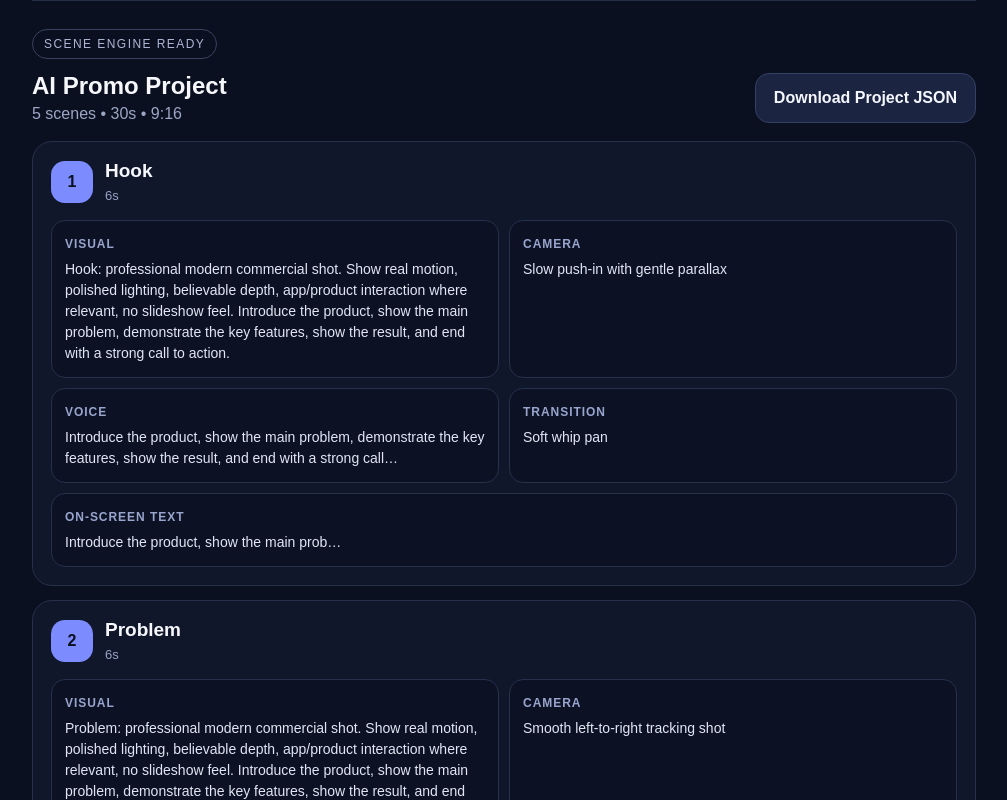
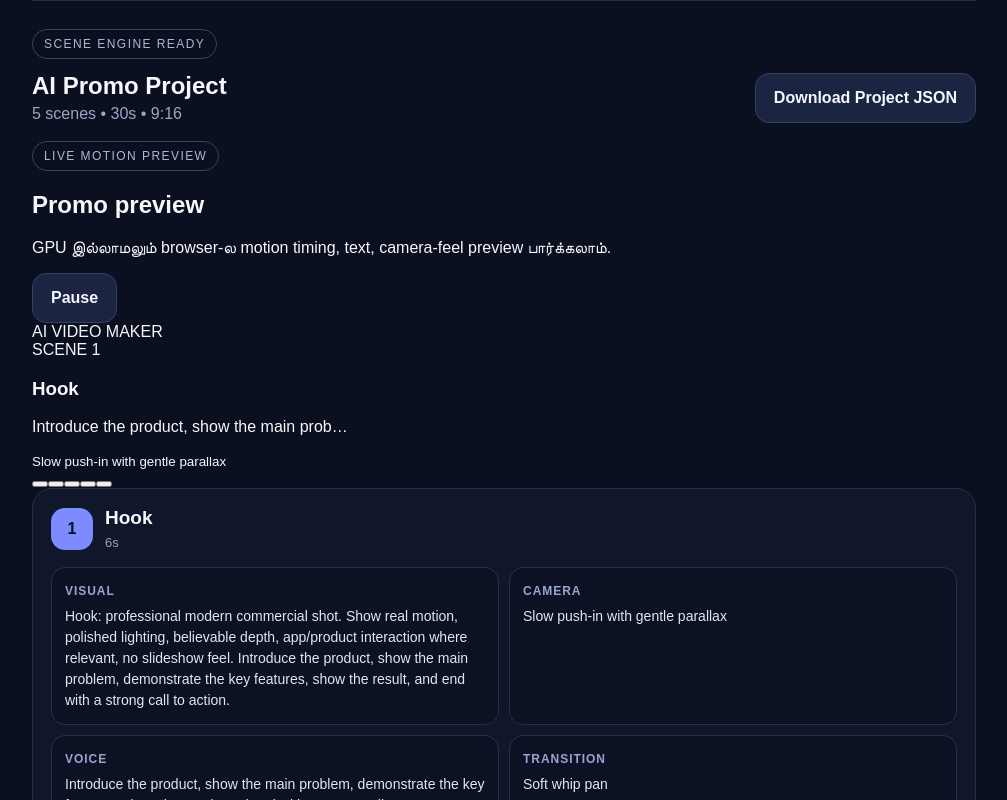
Before and after one commit to dkdilip3384-stack/ai-video-maker, a Next.js app: page / in a window 1280 px wide. Both pictures are taken after a click on the button "Build Scene Plan". Shown: the part 1151-1951 px from the top of the page, without its empty margins (136-1143 px from the left). Built offline with nearby package versions, Linux system fonts and the light colour scheme.

Commit message:
Show live animated promo preview in browser

```diff
--- a/app/page.tsx
+++ b/app/page.tsx
@@ -1,6 +1,7 @@
 'use client';
 
 import { ChangeEvent, useMemo, useState } from 'react';
+import PromoPreview from '../components/PromoPreview';
 import { buildStoryboard, StoryboardProject, VideoMode } from '../lib/storyboard';
 
 type GenerationState = {
@@ -96,9 +97,7 @@ export default function HomePage() {
         body: JSON.stringify({ fileName: file.name, projectId }),
       });
       const signed = await signResponse.json();
-      if (!signResponse.ok) {
-        throw new Error(signed?.error || 'Unable to prepare asset upload.');
-      }
+      if (!signResponse.ok) throw new Error(signed?.error || 'Unable to prepare asset upload.');
 
       const uploadResponse = await fetch(signed.uploadUrl, {
         method: 'PUT',
@@ -110,13 +109,7 @@ export default function HomePage() {
         throw new Error(`Asset upload failed: ${uploadResponse.status} ${text.slice(0, 180)}`);
       }
 
-      completed.push({
-        name: file.name,
-        type: file.type,
-        size: file.size,
-        url: signed.publicUrl,
-        path: signed.path,
-      });
+      completed.push({ name: file.name, type: file.type, size: file.size, url: signed.publicUrl, path: signed.path });
     }
 
     setUploadedAssets(completed);
@@ -128,54 +121,30 @@ export default function HomePage() {
       await wait(5000);
       const response = await fetch(`/api/video/status?jobId=${encodeURIComponent(jobId)}`, { cache: 'no-store' });
       const job = (await response.json()) as ProviderJob;
-
-      if (!response.ok && job.status !== 'not_configured') {
-        throw new Error(job.error || 'Unable to read generation status.');
-      }
+      if (!response.ok && job.status !== 'not_configured') throw new Error(job.error || 'Unable to read generation status.');
 
       const progress = Math.max(0, Math.min(100, job.progress || 0));
       if (job.status === 'completed') {
-        setGeneration({
-          loading: false,
-          message: 'Moving video generated successfully.',
-          jobId,
-          progress: 100,
-          outputUrl: job.outputUrl,
-        });
+        setGeneration({ loading: false, message: 'Moving video generated successfully.', jobId, progress: 100, outputUrl: job.outputUrl });
         return;
       }
-
       if (job.status === 'failed' || job.status === 'not_configured') {
-        setGeneration({
-          loading: false,
-          message: job.error || (job.status === 'not_configured' ? 'GPU video provider is not connected yet.' : 'Generation failed.'),
-          jobId,
-          progress,
-        });
+        setGeneration({ loading: false, message: job.error || (job.status === 'not_configured' ? 'GPU video provider is not connected yet.' : 'Generation failed.'), jobId, progress });
         return;
       }
-
-      setGeneration({
-        loading: true,
-        message: job.status === 'queued' ? 'Waiting for GPU…' : `Generating full video… ${progress}%`,
-        jobId,
-        progress,
-      });
+      setGeneration({ loading: true, message: job.status === 'queued' ? 'Waiting for GPU…' : `Generating full video… ${progress}%`, jobId, progress });
     }
-
     setGeneration({ loading: false, message: 'Generation is still running. Try checking the job again later.', jobId });
   }
 
   async function generateMovingVideo() {
     if (!project) return;
     setGeneration({ loading: true, message: 'Preparing project…', progress: 0 });
-
     const projectId = `project-${Date.now()}`;
 
     try {
       const remoteAssets = await uploadSelectedAssets(projectId);
       const assetUrls = remoteAssets.map((item) => item.url);
-
       const providerProject = {
         id: projectId,
         mode: project.mode,
@@ -201,14 +170,11 @@ export default function HomePage() {
         body: JSON.stringify({ project: providerProject }),
       });
       const data = (await response.json()) as ProviderJob;
-
       if (!response.ok) {
         const providerMissing = data?.status === 'not_configured' || response.status === 503;
         setGeneration({
           loading: false,
-          message: providerMissing
-            ? 'Video engine connection is ready in the app, but the GPU video provider is not connected yet.'
-            : data?.error || 'Video generation could not start.',
+          message: providerMissing ? 'Video engine connection is ready in the app, but the GPU video provider is not connected yet.' : data?.error || 'Video generation could not start.',
           jobId: data?.id,
           progress: data?.progress || 0,
         });
@@ -218,160 +184,46 @@ export default function HomePage() {
       setGeneration({ loading: true, message: 'GPU job queued…', jobId: data.id, progress: Math.max(15, data.progress || 0) });
       await pollJob(data.id);
     } catch (error) {
-      setGeneration({
-        loading: false,
-        message: error instanceof Error ? error.message : 'Video generation could not start.',
-      });
+      setGeneration({ loading: false, message: error instanceof Error ? error.message : 'Video generation could not start.' });
     }
   }
 
   return (
     <main className="shell">
       <section className="hero">
-        <div className="badge">AI VIDEO MAKER • BUILD 04</div>
+        <div className="badge">AI VIDEO MAKER • BUILD 05</div>
         <h1>Story to real moving video</h1>
-        <p>
-          Build a proper motion-video project from your story, logo, app screens and references.
-          The goal is cinematic motion and professional promo editing — not a photo slideshow.
-        </p>
+        <p>Build a proper motion-video project from your story, logo, app screens and references. The goal is cinematic motion and professional promo editing — not a photo slideshow.</p>
       </section>
 
       <section className="modeGrid">
-        <button className={mode === 'promo' ? 'mode active' : 'mode'} onClick={() => setMode('promo')}>
-          <span className="modeTitle">Promo Mode</span>
-          <span>Logo + screens + features → animated commercial</span>
-        </button>
-        <button className={mode === 'film' ? 'mode active' : 'mode'} onClick={() => setMode('film')}>
-          <span className="modeTitle">AI Film Mode</span>
-          <span>Story → cinematic scenes + voice + subtitles + music</span>
-        </button>
+        <button className={mode === 'promo' ? 'mode active' : 'mode'} onClick={() => setMode('promo')}><span className="modeTitle">Promo Mode</span><span>Logo + screens + features → animated commercial</span></button>
+        <button className={mode === 'film' ? 'mode active' : 'mode'} onClick={() => setMode('film')}><span className="modeTitle">AI Film Mode</span><span>Story → cinematic scenes + voice + subtitles + music</span></button>
       </section>
 
       <section className="panel">
-        <label>
-          Story / Prompt
-          <textarea
-            value={prompt}
-            onChange={(e) => setPrompt(e.target.value)}
-            placeholder={
-              mode === 'promo'
-                ? 'Example: Create a 30-second Tamil promo for Z-KANAKKU. Start with roommates confused about expenses, reveal the app, show adding an expense, balances and settlement, then end with the logo.'
-                : 'Example: A delivery rider finishes a long rainy day. He reaches home tired, sees his mother waiting, and gives her the medicine he bought on the way.'
-            }
-          />
-        </label>
-
+        <label>Story / Prompt<textarea value={prompt} onChange={(e) => setPrompt(e.target.value)} placeholder={mode === 'promo' ? 'Example: Create a 30-second Tamil promo for Z-KANAKKU. Start with roommates confused about expenses, reveal the app, show adding an expense, balances and settlement, then end with the logo.' : 'Example: A delivery rider finishes a long rainy day. He reaches home tired, sees his mother waiting, and gives her the medicine he bought on the way.'} /></label>
         <div className="threeCol">
-          <label>
-            Language
-            <select value={language} onChange={(e) => setLanguage(e.target.value)}>
-              <option value="ta">Tamil</option>
-              <option value="en">English</option>
-              <option value="mix">Tamil + English</option>
-            </select>
-          </label>
-          <label>
-            Format
-            <select value={format} onChange={(e) => setFormat(e.target.value)}>
-              <option>9:16</option>
-              <option>16:9</option>
-              <option>1:1</option>
-            </select>
-          </label>
-          <label>
-            Duration
-            <select value={duration} onChange={(e) => setDuration(Number(e.target.value))}>
-              <option value={15}>15 sec</option>
-              <option value={30}>30 sec</option>
-              <option value={45}>45 sec</option>
-              <option value={60}>60 sec</option>
-            </select>
-          </label>
+          <label>Language<select value={language} onChange={(e) => setLanguage(e.target.value)}><option value="ta">Tamil</option><option value="en">English</option><option value="mix">Tamil + English</option></select></label>
+          <label>Format<select value={format} onChange={(e) => setFormat(e.target.value)}><option>9:16</option><option>16:9</option><option>1:1</option></select></label>
+          <label>Duration<select value={duration} onChange={(e) => setDuration(Number(e.target.value))}><option value={15}>15 sec</option><option value={30}>30 sec</option><option value={45}>45 sec</option><option value={60}>60 sec</option></select></label>
         </div>
-
-        <label>
-          Assets
-          <input type="file" multiple accept="image/*,video/*" onChange={handleFiles} />
-          <small>{assetSummary}. Add logo, screenshots, screen recordings, character references or source clips.</small>
-        </label>
-
-        {assets.length > 0 && (
-          <div className="assetList">
-            {assets.map((file) => {
-              const uploaded = uploadedAssets.some((item) => item.name === file.name && item.size === file.size);
-              return (
-                <div className="assetChip" key={`${file.name}-${file.size}`}>
-                  <span>{uploaded ? 'UPLOADED' : file.type.startsWith('video/') ? 'VIDEO' : 'IMAGE'}</span>
-                  {file.name}
-                </div>
-              );
-            })}
-          </div>
-        )}
-
-        <button className="primary" type="button" onClick={generateProject}>
-          Build Scene Plan
-        </button>
+        <label>Assets<input type="file" multiple accept="image/*,video/*" onChange={handleFiles} /><small>{assetSummary}. Add logo, screenshots, screen recordings, character references or source clips.</small></label>
+        {assets.length > 0 && <div className="assetList">{assets.map((file) => { const uploaded = uploadedAssets.some((item) => item.name === file.name && item.size === file.size); return <div className="assetChip" key={`${file.name}-${file.size}`}><span>{uploaded ? 'UPLOADED' : file.type.startsWith('video/') ? 'VIDEO' : 'IMAGE'}</span>{file.name}</div>; })}</div>}
+        <button className="primary" type="button" onClick={generateProject}>Build Scene Plan</button>
       </section>
 
-      <section className="flow">
-        <h2>Automatic pipeline</h2>
-        <div className="steps">
-          {['Understand story', 'Build scenes', 'Generate motion clips', 'Add voice & subtitles', 'Render final MP4'].map((item, i) => (
-            <div className={`step ${i < 2 ? 'done' : ''}`} key={item}>
-              <span>{i + 1}</span>
-              <p>{item}</p>
-            </div>
-          ))}
-        </div>
-      </section>
+      <section className="flow"><h2>Automatic pipeline</h2><div className="steps">{['Understand story', 'Build scenes', 'Generate motion clips', 'Add voice & subtitles', 'Render final MP4'].map((item, i) => <div className={`step ${i < 2 ? 'done' : ''}`} key={item}><span>{i + 1}</span><p>{item}</p></div>)}</div></section>
 
       {project && (
         <section className="storyboard" id="storyboard">
-          <div className="storyHeader">
-            <div>
-              <div className="badge">SCENE ENGINE READY</div>
-              <h2>{project.title}</h2>
-              <p>{project.scenes.length} scenes • {project.totalDuration}s • {project.format}</p>
-            </div>
-            <button className="secondary" onClick={downloadProject}>Download Project JSON</button>
-          </div>
+          <div className="storyHeader"><div><div className="badge">SCENE ENGINE READY</div><h2>{project.title}</h2><p>{project.scenes.length} scenes • {project.totalDuration}s • {project.format}</p></div><button className="secondary" onClick={downloadProject}>Download Project JSON</button></div>
 
-          <div className="timeline">
-            {project.scenes.map((scene) => (
-              <article className="sceneCard" key={scene.id}>
-                <div className="sceneTop">
-                  <div className="sceneNumber">{scene.order}</div>
-                  <div>
-                    <h3>{scene.title}</h3>
-                    <span>{scene.duration}s</span>
-                  </div>
-                </div>
-                <div className="sceneGrid">
-                  <div><b>Visual</b><p>{scene.visualPrompt}</p></div>
-                  <div><b>Camera</b><p>{scene.camera}</p></div>
-                  <div><b>Voice</b><p>{scene.narration}</p></div>
-                  <div><b>Transition</b><p>{scene.transition}</p></div>
-                  {scene.onScreenText && <div className="wide"><b>On-screen text</b><p>{scene.onScreenText}</p></div>}
-                </div>
-              </article>
-            ))}
-          </div>
+          <PromoPreview project={project} assets={assets} />
 
-          <div className="generationBox">
-            <div>
-              <strong>Moving-video engine</strong>
-              <p>Upload reference assets, generate every motion scene, then prepare the final video automatically.</p>
-            </div>
-            <button className="primary" type="button" disabled={generation.loading} onClick={generateMovingVideo}>
-              {generation.loading ? 'Generating…' : 'Generate Moving Video'}
-            </button>
-            {generation.message && <div className="generationStatus">{generation.message}</div>}
-            {typeof generation.progress === 'number' && generation.loading && (
-              <div className="progressTrack"><div className="progressFill" style={{ width: `${generation.progress}%` }} /></div>
-            )}
-            {generation.outputUrl && <a className="secondaryLink" href={generation.outputUrl} target="_blank" rel="noreferrer">Open generated video</a>}
-          </div>
+          <div className="timeline">{project.scenes.map((scene) => <article className="sceneCard" key={scene.id}><div className="sceneTop"><div className="sceneNumber">{scene.order}</div><div><h3>{scene.title}</h3><span>{scene.duration}s</span></div></div><div className="sceneGrid"><div><b>Visual</b><p>{scene.visualPrompt}</p></div><div><b>Camera</b><p>{scene.camera}</p></div><div><b>Voice</b><p>{scene.narration}</p></div><div><b>Transition</b><p>{scene.transition}</p></div>{scene.onScreenText && <div className="wide"><b>On-screen text</b><p>{scene.onScreenText}</p></div>}</div></article>)}</div>
+
+          <div className="generationBox"><div><strong>Moving-video engine</strong><p>Upload reference assets, generate every motion scene, then prepare the final video automatically.</p></div><button className="primary" type="button" disabled={generation.loading} onClick={generateMovingVideo}>{generation.loading ? 'Generating…' : 'Generate Moving Video'}</button>{generation.message && <div className="generationStatus">{generation.message}</div>}{typeof generation.progress === 'number' && generation.loading && <div className="progressTrack"><div className="progressFill" style={{ width: `${generation.progress}%` }} /></div>}{generation.outputUrl && <a className="secondaryLink" href={generation.outputUrl} target="_blank" rel="noreferrer">Open generated video</a>}</div>
         </section>
       )}
     </main>
```
